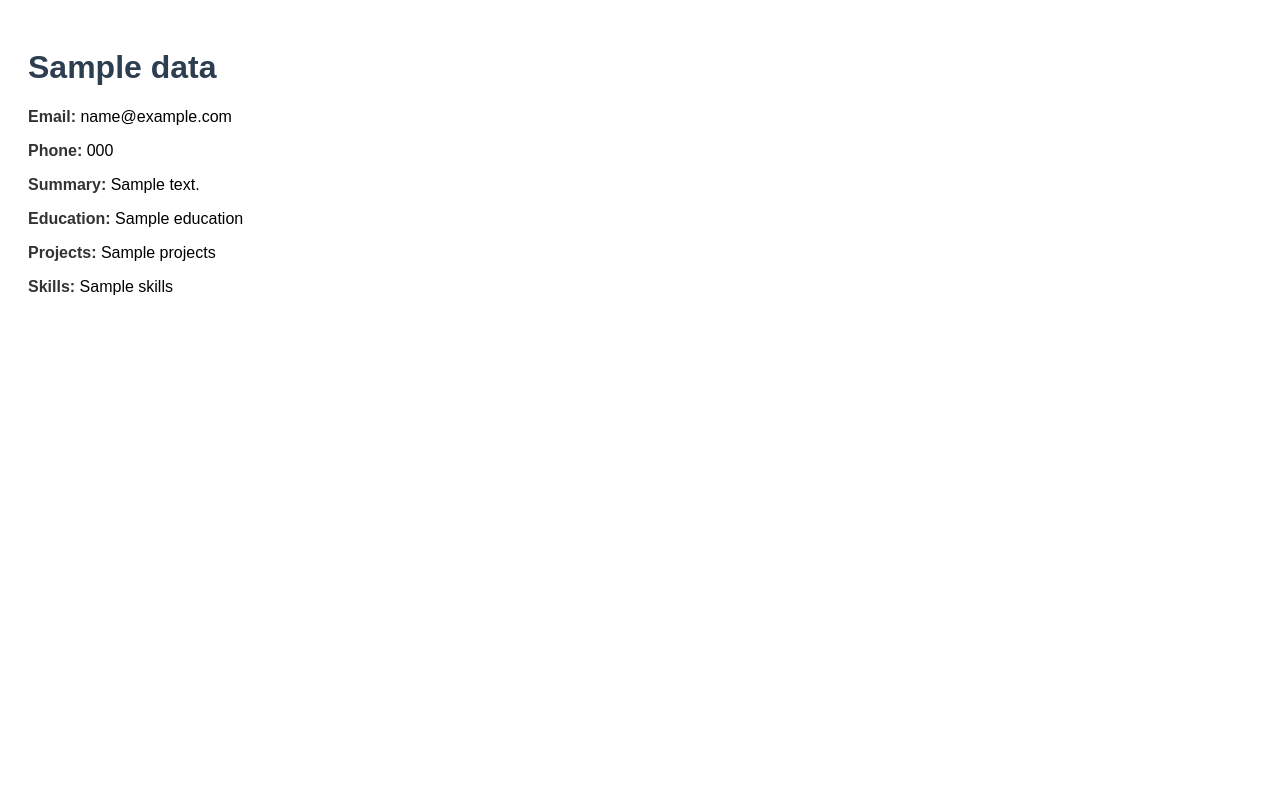
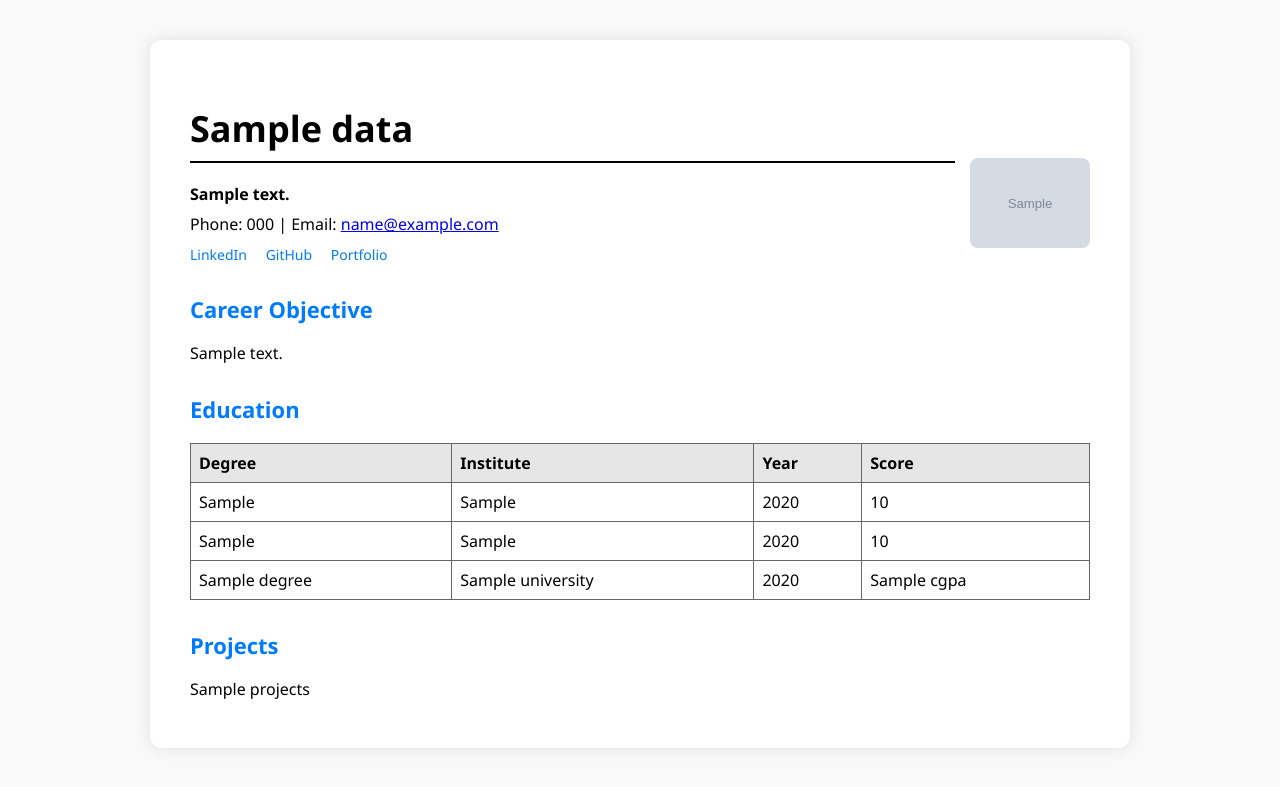
Before and after one commit to Pranayadeepika/resume_builder_app, a Flask app: template templates/resume_template.html in a window 1280 px wide. Shown: the top 787 px of the page. Run offline with Flask 3, Linux system fonts and the light colour scheme; the template is opened without the code that fills it: most values are stand-ins (such as "Sample title", 1, 10 or a date in 2020); grey boxes marked "Sample" are stand-in pictures.

Commit message:
Added photo slot and social links to resume template

```diff
--- a/templates/resume_template.html
+++ b/templates/resume_template.html
@@ -1,21 +1,138 @@
 <!DOCTYPE html>
-<html>
+<html lang="en">
 <head>
-    <title>Generated Resume</title>
+    <meta charset="UTF-8">
+    <title>Resume - {{ data.name }}</title>
     <style>
-        body { font-family: Arial, sans-serif; padding: 20px; }
-        h1 { color: #2c3e50; }
-        p { margin-bottom: 10px; }
-        strong { color: #333; }
+        body {
+            font-family: 'Segoe UI', sans-serif;
+            margin: 0;
+            padding: 40px;
+            background-color: #f9f9f9;
+        }
+
+        .content {
+            background: white;
+            padding: 40px;
+            border-radius: 12px;
+            box-shadow: 0 0 15px rgba(0, 0, 0, 0.1);
+            max-width: 900px;
+            margin: auto;
+        }
+
+        h1 {
+            font-size: 36px;
+            margin-bottom: 5px;
+            text-align: left;
+        }
+
+        hr {
+            border: 1px solid #000;
+            margin-bottom: 20px;
+        }
+
+        h2 {
+            color: #007BFF;
+            font-size: 22px;
+            margin-top: 30px;
+        }
+
+        p {
+            margin: 8px 0;
+        }
+
+        table {
+            border-collapse: collapse;
+            width: 100%;
+            margin-top: 10px;
+        }
+
+        table, th, td {
+            border: 1px solid #666;
+        }
+
+        th, td {
+            padding: 8px;
+            text-align: left;
+        }
+
+        .highlight {
+            background-color: #e6e6e6;
+        }
+
+        .social {
+            margin-top: 10px;
+            font-size: 14px;
+        }
+
+        .social a {
+            color: #007BFF;
+            margin-right: 15px;
+            text-decoration: none;
+        }
+
+        .project {
+            margin-top: 10px;
+        }
     </style>
 </head>
 <body>
-    <h1>{{ data.name }}</h1>
-    <p><strong>Email:</strong> {{ data.email }}</p>
-    <p><strong>Phone:</strong> {{ data.phone }}</p>
-    <p><strong>Summary:</strong> {{ data.summary }}</p>
-    <p><strong>Education:</strong> {{ data.education }}</p>
-    <p><strong>Projects:</strong> {{ data.projects }}</p>
-    <p><strong>Skills:</strong> {{ data.skills }}</p>
+    <div class="content">
+        <h1>{{ data.name }}</h1>
+        {% if data.photo_url %}
+    <img src="{{ data.photo_url }}" alt="Photo" style="float:right;width:120px;border-radius:8px;margin-left:15px;">
+  {% endif %}
+
+
+        <hr>
+        <p><strong>{{ data.address }}</strong></p>
+        <p>Phone: {{ data.phone }} | Email: <a href="mailto:{{ data.email }}">{{ data.email }}</a></p>
+
+        <!-- Social Links -->
+        <div class="social">
+            {% if data.linkedin %}<a href="{{ data.linkedin }}">LinkedIn</a>{% endif %}
+            {% if data.github %}<a href="{{ data.github }}">GitHub</a>{% endif %}
+            {% if data.portfolio %}<a href="{{ data.portfolio }}">Portfolio</a>{% endif %}
+        </div>
+
+        <!-- Career Objective -->
+        <h2>Career Objective</h2>
+        <p>{{ data.summary }}</p>
+
+        <!-- Education Section -->
+        <h2>Education</h2>
+        <table>
+            <tr class="highlight">
+                <th>Degree</th>
+                <th>Institute</th>
+                <th>Year</th>
+                <th>Score</th>
+            </tr>
+            <tr>
+                <td>{{ data.edu_10 }}</td>
+                <td>{{ data.school_10 }}</td>
+                <td>{{ data.year_10 }}</td>
+                <td>{{ data.score_10 }}</td>
+            </tr>
+            <tr>
+                <td>{{ data.edu_12 }}</td>
+                <td>{{ data.school_12 }}</td>
+                <td>{{ data.year_12 }}</td>
+                <td>{{ data.score_12 }}</td>
+            </tr>
+            <tr>
+                <td>{{ data.degree }}</td>
+                <td>{{ data.university }}</td>
+                <td>{{ data.grad_year }}</td>
+                <td>{{ data.cgpa }}</td>
+            </tr>
+        </table>
+
+        <!-- Projects -->
+        <h2>Projects</h2>
+        <div class="project">
+            <p>{{ data.projects }}</p>
+        </div>
+    </div>
 </body>
 </html>
```
